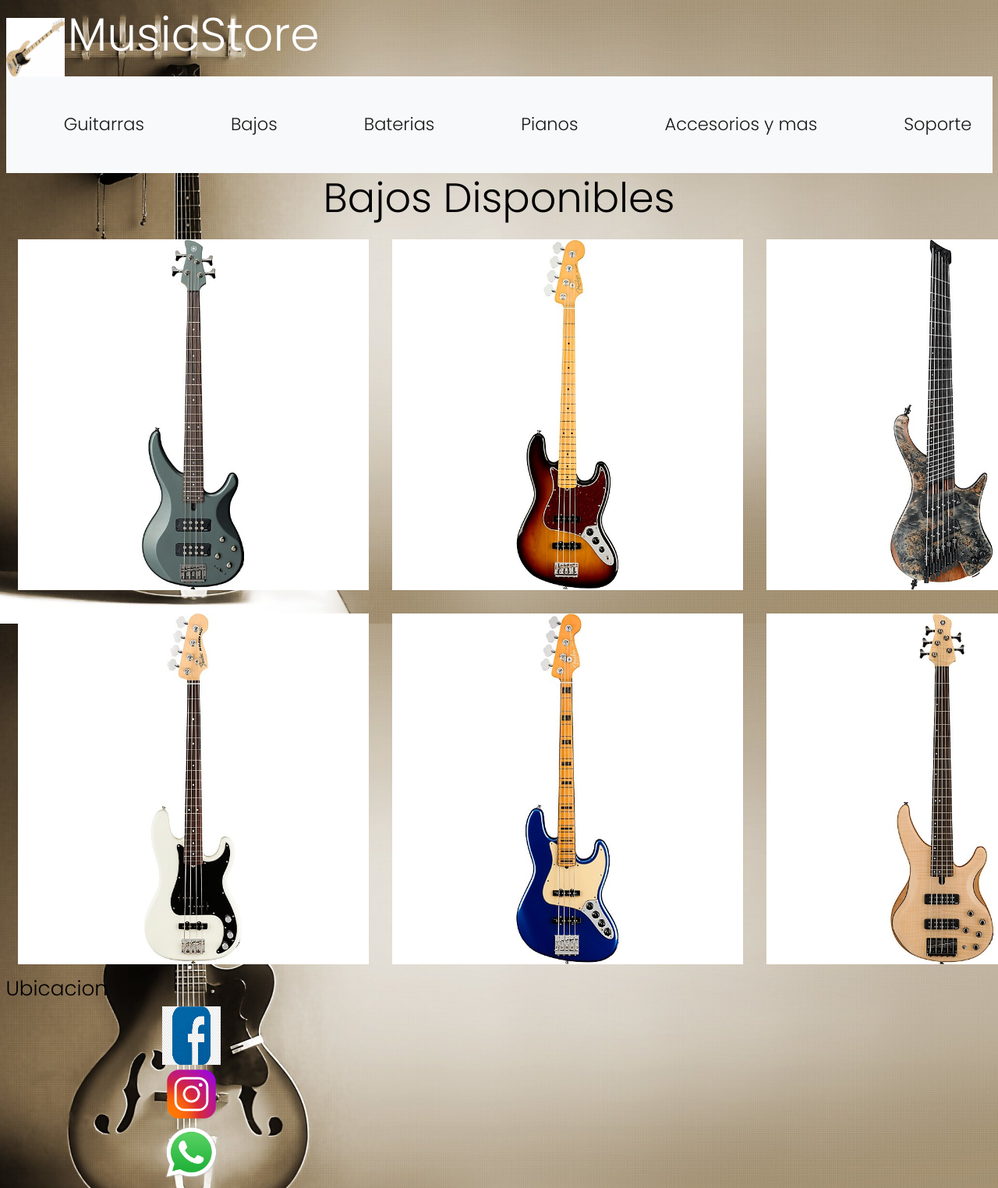
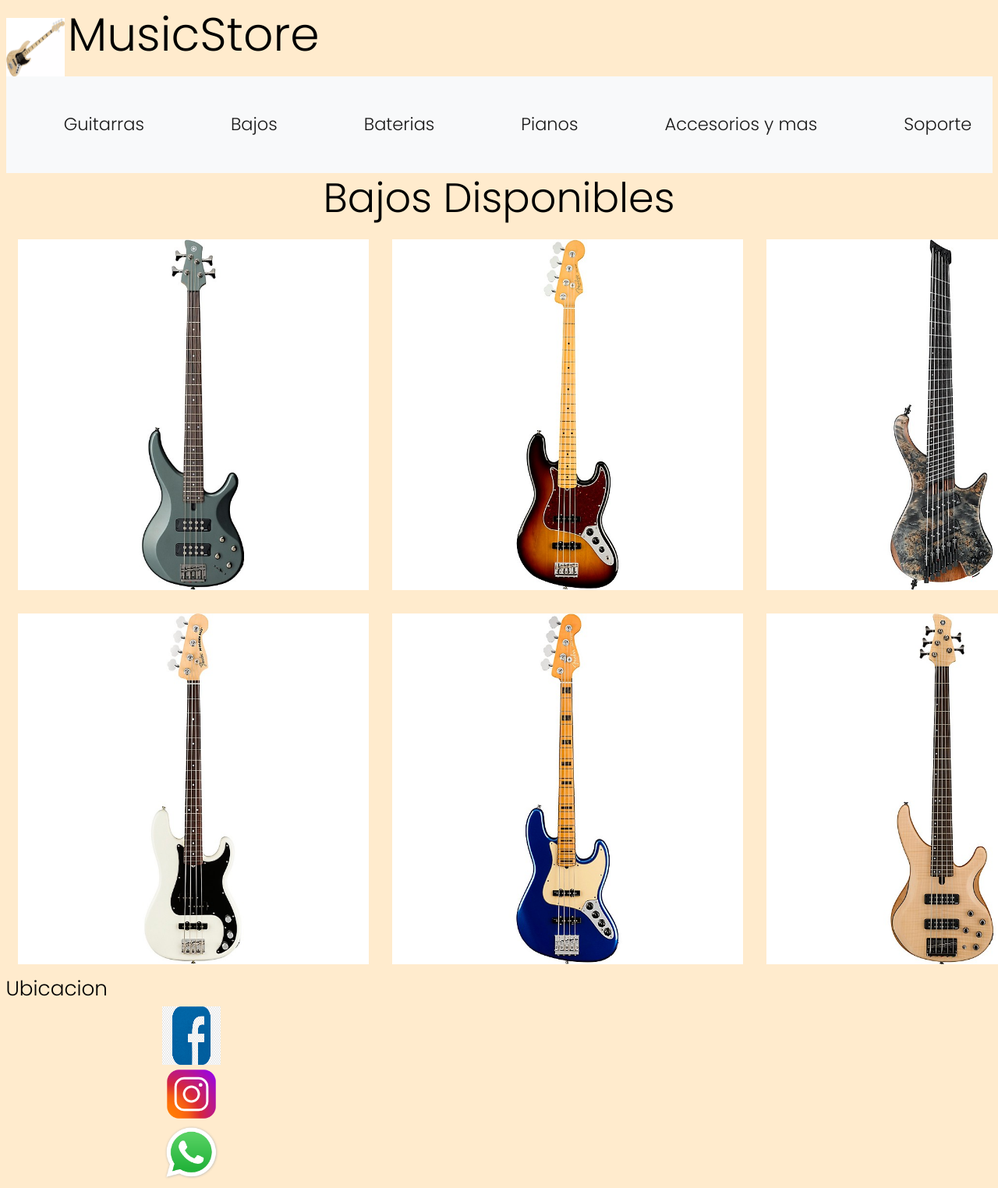
Before and after one commit to tanchezcx14/proyecto, a plain HTML site: page Instrumentos/bajos.html in a window 1280 px wide. Shown: the top 1524 px of the page at 78% size. Drawn offline with nearby package versions, Linux system fonts and the light colour scheme; grey boxes are pictures that could not be loaded.

Commit message:
Cambios Listos

```diff
--- a/css/style.css
+++ b/css/style.css
@@ -4,7 +4,7 @@
 }
 .botones,
 .botones nav ul li a {
-    color: floralwhite;
+    color: black;
     font-family: 'Poppins', sans-serif;
     vertical-align: center;
 }
@@ -23,7 +23,7 @@ h3 {
  .music{
     display: inline-flex;
     border: 2px;
-    color: white;
+    color: black;
     list-style: none;
 }
 a {
@@ -77,7 +77,7 @@ header nav ul li {
     padding: 1.3rem 2rem;
 }
 body {
-    background-image: url(../imagenes/wall1.jpg);
+    background-color: blanchedalmond;
     background-attachment: fixed;
     background-position: center;
     background-repeat: no-repeat;
@@ -90,14 +90,18 @@ header {
 
 footer a {
     list-style: none;
+    color: black;
+    font-size: 2rem;
 }
 div img {
     height: 3rem;
     width: 5rem;
 }
-.redes {
+.redes{
     display: grid;
     grid-template-columns: repeat(3);
+    float: left;
+    vertical-align: middle;
 }
 header img {
     display: inline-flex;
```
Also changed, not shown: index.html (+3 -3 lines), soporte.html (+4 -0 lines), imagenes/fb2.png (added), imagenes/fb21.jpg (added).
